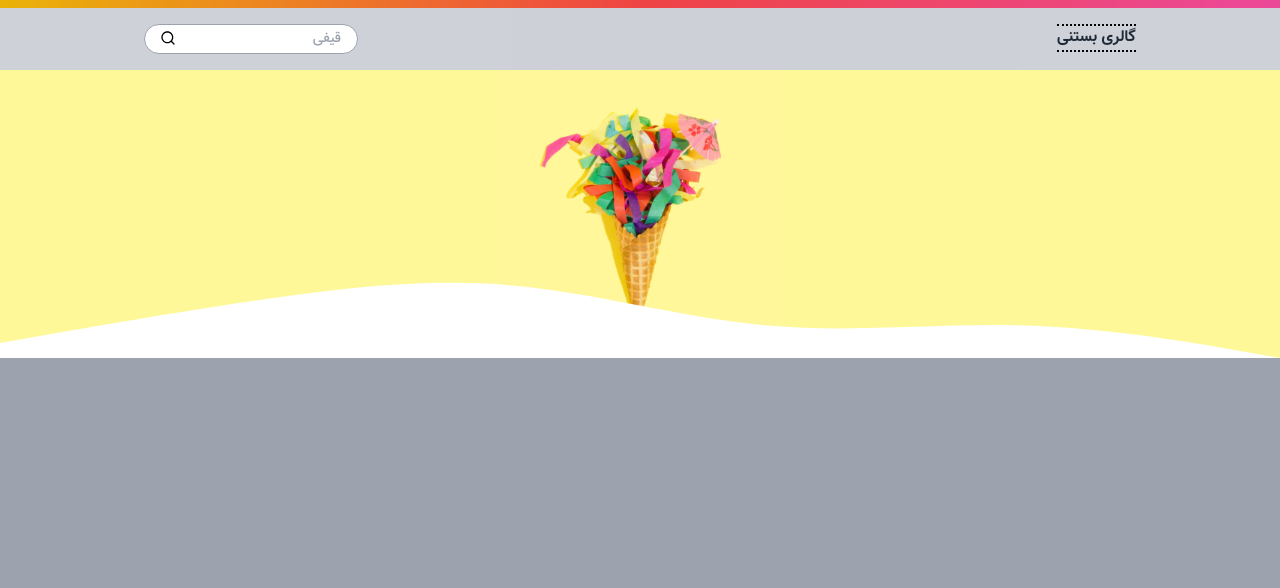
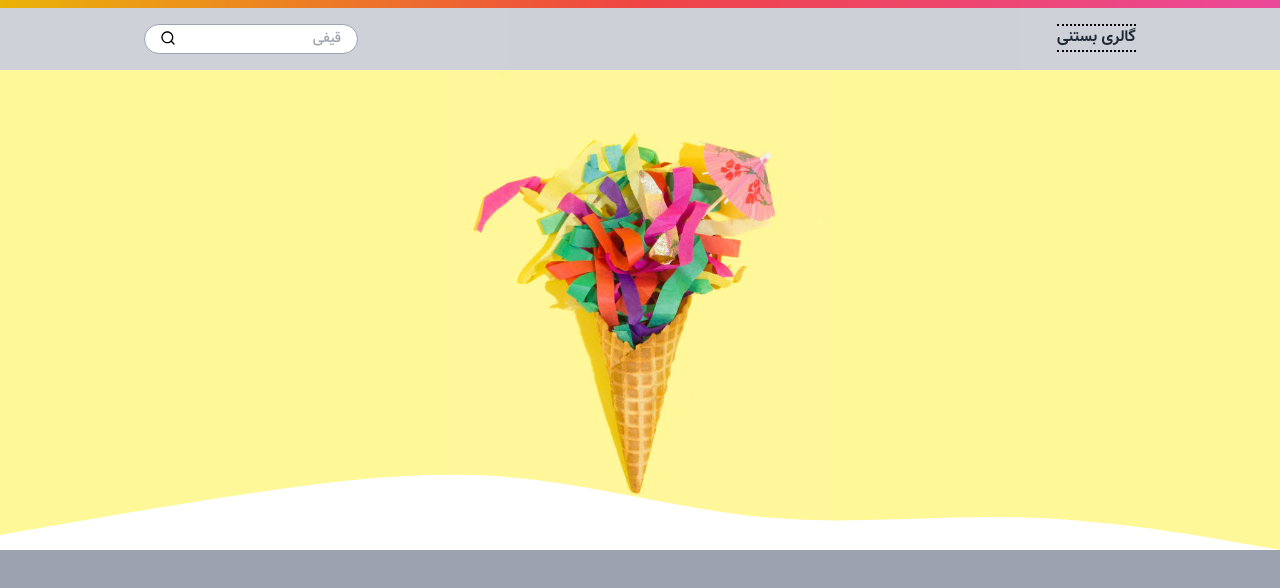
Before and after one commit to rominasham1864/practice-front-end, a plain HTML site: page Tailwind/practice2/index.html in a window 1280 px wide. Drawn offline with nearby package versions, Linux system fonts and the light colour scheme.

Commit message:
hero finish

```diff
--- a/Tailwind/practice2/index.html
+++ b/Tailwind/practice2/index.html
@@ -45,21 +45,28 @@
   <body class="font-vazir bg-gray-400 min-h-[1000px]">
     <div id="super-header" class="h-2 primary-gradient"></div>
     <header id="header" class="sticky top-0 z-10 bg-white/50">
-      <div id="header-inner-wrapper" class="max-width-wrapper flex justify-between py-4">
+      <div id="header-inner-wrapper"
+        class="max-width-wrapper flex justify-between py-4">
         <nav>
-          <h1 id="heading" class="font-bold text-gray-800 border-y-2 border-dotted border-black">
+          <h1 id="heading"
+            class="font-bold text-gray-800 border-y-2 border-dotted border-black">
             <a href="#">گالری&nbsp;بستنی</a>
           </h1>
         </nav>
         <div id="search-wrapper" class="mr-4 relative">
-          <img src="images/search.svg" id="search-icon" class="absolute left-4 top-1.5 h-4"/>
-          <input type="text" placeholder="قیفی" id="search-input" class="w-full outline-none border border-gray-400 text-sm text-gray-700 px-4 py-1 rounded-full"/>
+          <img src="images/search.svg" id="search-icon"
+            class="absolute left-4 top-1.5 h-4" />
+          <input type="text" placeholder="قیفی" id="search-input"
+            class="w-full outline-none border border-gray-400 text-sm text-gray-700 px-4 py-1 rounded-full" />
         </div>
       </div>
     </header>
-    <div id="hero-wrapper" class="flex justify-center bg-[#fff899] relative" style="height: min(60vh, 18rem);">
-      <img src="./images/hero.jpg" id="hero-image" class="h-full w-96 object-scale-down	"/>
-      <img src="./images/wave.svg" id="hero-wave" class="absolute bottom-0 w-full max  "/>
+    <div id="hero-wrapper"
+      class="flex justify-center items-center bg-[#fff899] relative h-[60vh] min-h-[18rem]">
+      <img src="./images/hero.jpg" id="hero-image"
+        class="h-full w-96 object-cover" />
+      <img src="./images/wave.svg" id="hero-wave"
+        class="absolute bottom-0 w-full max-h-40 " />
     </div>
   </body>
 </html>
```
Also changed, not shown: 1 other file.
